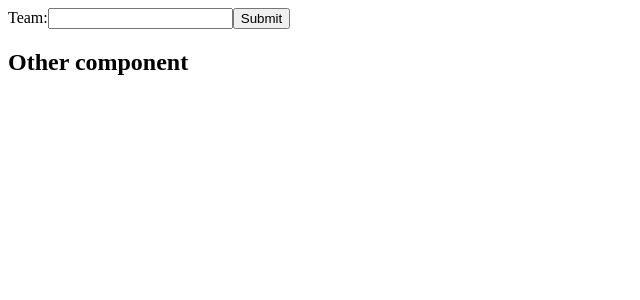
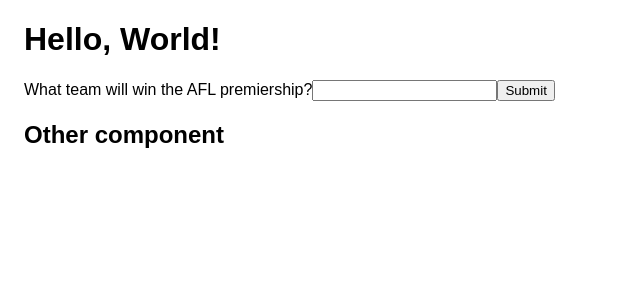
Before and after one commit to mattskel/predictions-react-express, a React app: page /predictions/form in a window 1280 px wide. Shown: the top 300 px of the page, without its empty margins (0-640 px from the left). Built offline with nearby package versions, Linux system fonts and the light colour scheme.

Commit message:
Add react router for form
Move predictions form to its own route.
Update from PredictionForm to PredictionsForm.

```diff
--- a/package.json
+++ b/package.json
@@ -45,6 +45,7 @@
     "lodash": "^4.17.21",
     "node-fetch": "^2.6.7",
     "react": "^16.14.0",
-    "react-dom": "^16.14.0"
+    "react-dom": "^16.14.0",
+    "react-router-dom": "^6.2.1"
   }
 }
--- a/src/App.js
+++ b/src/App.js
@@ -1,11 +1,19 @@
-import React, { Component} from "react";
+import React, { Component } from "react";
+import { BrowserRouter, Routes, Route } from "react-router-dom";
 import "./App.css";
+
+import PredictionsForm from "./PredictionsForm";
 
 class App extends Component{
   render(){
     return(
       <div className="App">
         <h1> Hello, World! </h1>
+        <BrowserRouter>
+          <Routes>
+            <Route path="/predictions/form" element={<PredictionsForm />}/>
+          </Routes>
+        </BrowserRouter>
       </div>
     );
   }
--- a/src/PredictionForm.js
+++ b/src/PredictionsForm.js
@@ -1,9 +1,10 @@
 import React, { Component, Suspense } from "react";
+import { Routes, Route } from "react-router-dom";
 import _ from 'lodash';
 
 const OtherComponent = React.lazy(() => import('./OtherComponent'));
 
-class PredictionForm extends Component {
+class PredictionsForm extends Component {
   constructor(props) {
     super(props);
     this.state = {team: ''};
@@ -25,7 +26,7 @@
     return (
       <div>
         <form onSubmit={this.handleSubmit}>
-          Team:
+          What team will win the AFL premiership?
           <input type="text" name="team" value={this.state.team} onChange={this.handleChange} />
           <input type="submit" value="Submit" />
         </form>
@@ -37,4 +38,4 @@
   }
 }
 
-export default PredictionForm;
+export default PredictionsForm;
--- a/src/index.js
+++ b/src/index.js
@@ -1,4 +1,4 @@
 import React from "react";
 import ReactDOM from "react-dom";
-import PredictionForm from "./PredictionForm";
-ReactDOM.render(<PredictionForm />, document.getElementById("root"));
+import App from "./App";
+ReactDOM.render(<App />, document.getElementById("root"));
```
Also changed, not shown: 1 other file (tests, documents, lock files or other folders).
